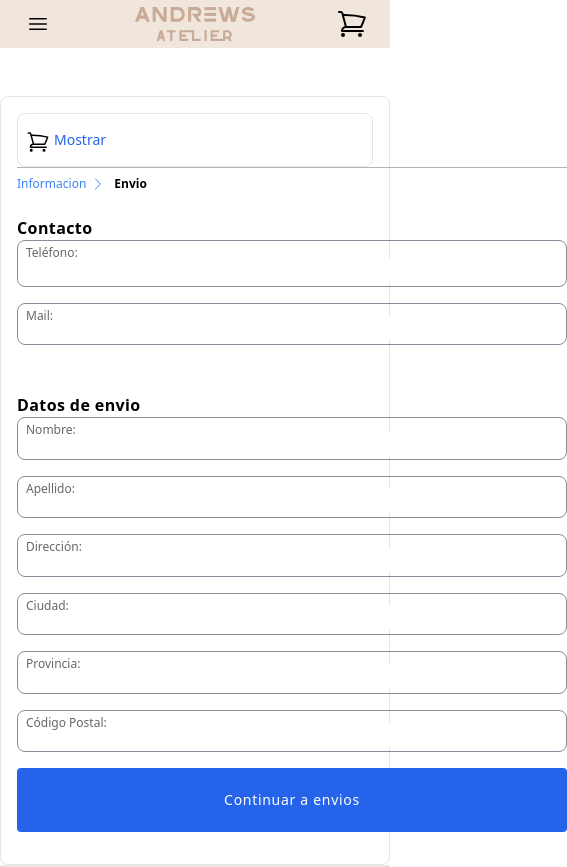
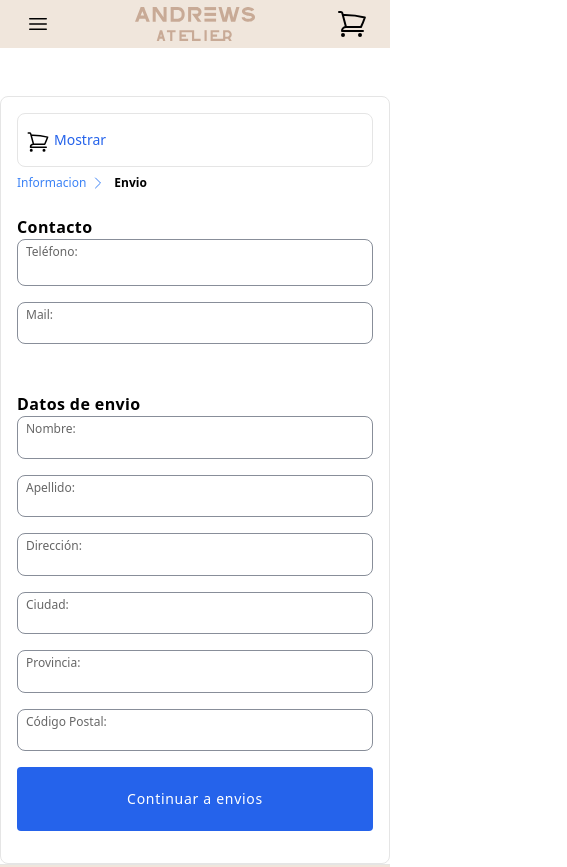
Before and after one commit to pablosecuen/atelier, a Next.js app in the folder atelier/: page /checkout in a window 390 px wide. Shown: the top 867 px of the page, 567 px wide, since content can reach past the window. Built offline with nearby package versions, Linux system fonts and the light colour scheme.

Commit message:
fix responsive for checkout

```diff
--- a/atelier/app/checkout/page.tsx
+++ b/atelier/app/checkout/page.tsx
@@ -56,18 +56,17 @@ function Checkout() {
           >
             <summary className="flex items-center  " onClick={toggleDetails}>
               <span className="h-5 w-5 mr-2">
-                {/* <AiOutlineShoppingCart className="h-5 w-5 fill-blue-600" /> */}
                 <ShoppingCartIcon />
               </span>
               <span className="text-blue-600 text-sm ">Mostrar</span>
             </summary>
             <div
-              className={`mt-8 custom-transition ${
+              className={`mt-8 custom-transition gap-2 ${
                 isOpen ? "max-h-[1000px] opacity-100" : "max-h-0 opacity-0"
               }`}
             >
               {cart.map((item: any) => (
-                <div key={item.handle} className="flex justify-between items-center ">
+                <div key={item.handle} className="flex justify-between py-2 border-b items-center ">
                   <div>
                     <div className="relative">
                       <Image
@@ -104,9 +103,9 @@ function Checkout() {
               }
             </div>
           </details>
-          <div className="hidden md:flex p-8 md:flex-col md:w-96">
+          <div className="hidden md:flex p-8 md:flex-col gap-2 md:w-96 overflow-y-auto">
             {cart.map((item: any) => (
-              <div key={item.handle} className="flex justify-between items-center ">
+              <div key={item.handle} className="flex justify-between  border-b pb-4 items-center ">
                 <div>
                   <div className="relative w-20 h-20">
                     <Image
@@ -143,8 +142,8 @@ function Checkout() {
             </div>
           </div>
         </aside>
-        <div className="md:w-1/2 md:flex md:pt-10 md:justify-end">
-          <div className="mb-4 border-t md:border-none w-[550px]  border-gray-400/80">
+        <div className="md:w-1/2 md:flex md:pt-10 md:justify-end max-w-screen">
+          <div className="mb-4  md:border-none md:w-[550px]   border-gray-400/80">
             {/* Pestañas */}
             <div className="mb-4 flex items-center ">
               <button
@@ -169,8 +168,7 @@ function Checkout() {
 
             {/* Contenido del formulario */}
             {activeTab === "information" && (
-              <form onSubmit={handleSubmit}>
-                <form onSubmit={handleSubmit}>
+              <form onSubmit={handleSubmit} className="w-auto ">
                 <div className="pb-8">
                   <h3 className="md:mb-4 font-bold tracking-wide">Contacto</h3>
                   <div className="mb-4 border border-gray-500/80 rounded-lg px-2 py-1 ">
@@ -294,7 +292,6 @@ function Checkout() {
                     </div>
                   </div>
                 </div>
-                </form>
                 <div className="md:flex md:justify-end text-white">
                   <button
                     type="button"
@@ -308,7 +305,7 @@ function Checkout() {
             )}
 
             {activeTab === "shipping" && (
-              <form onSubmit={handleSubmit}>
+              <form onSubmit={handleSubmit} className="w-full">
                 <div className="border rounded-lg px-4 mb-10  ">
                   <div className="flex justify-between gap-2 border-b py-4">
                     <div className="flex flex-col gap-2">
```
Lines whose indentation alone changed are shown as unchanged.
